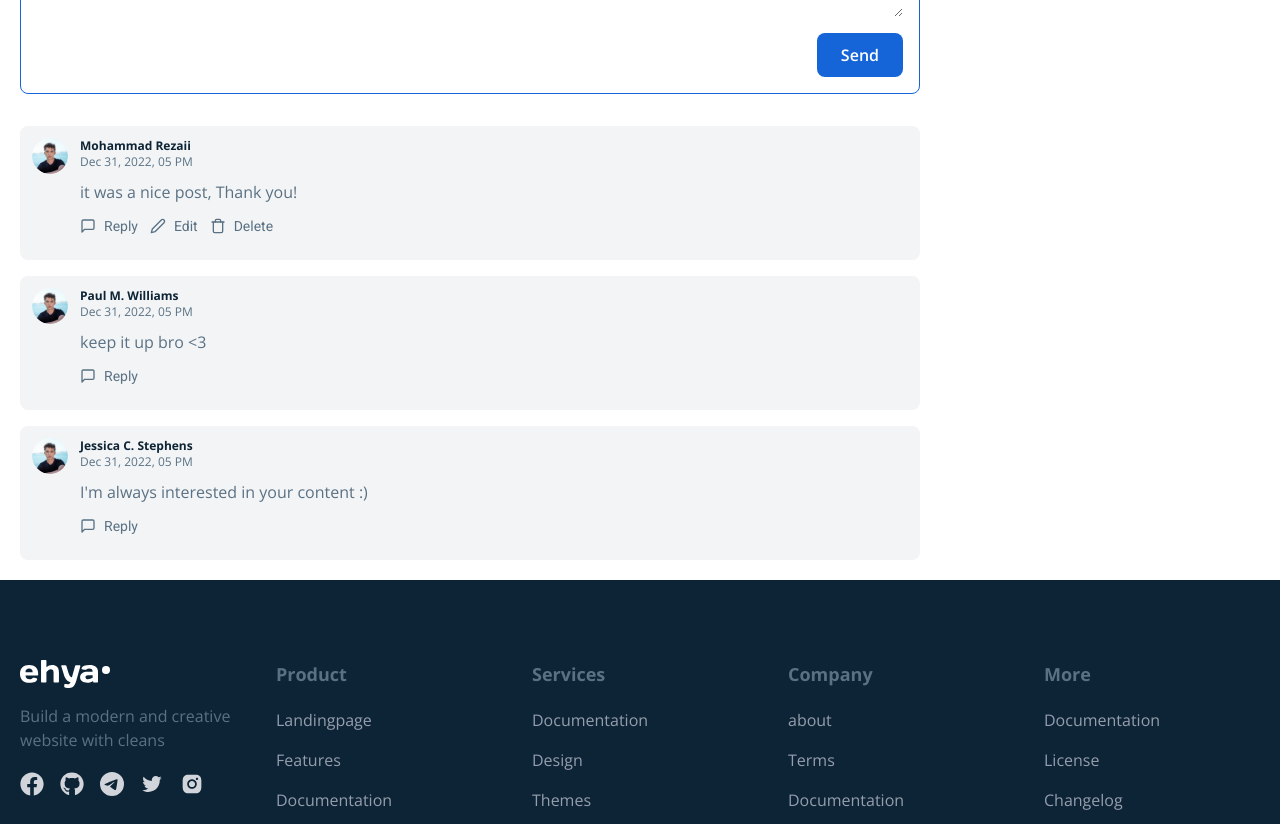
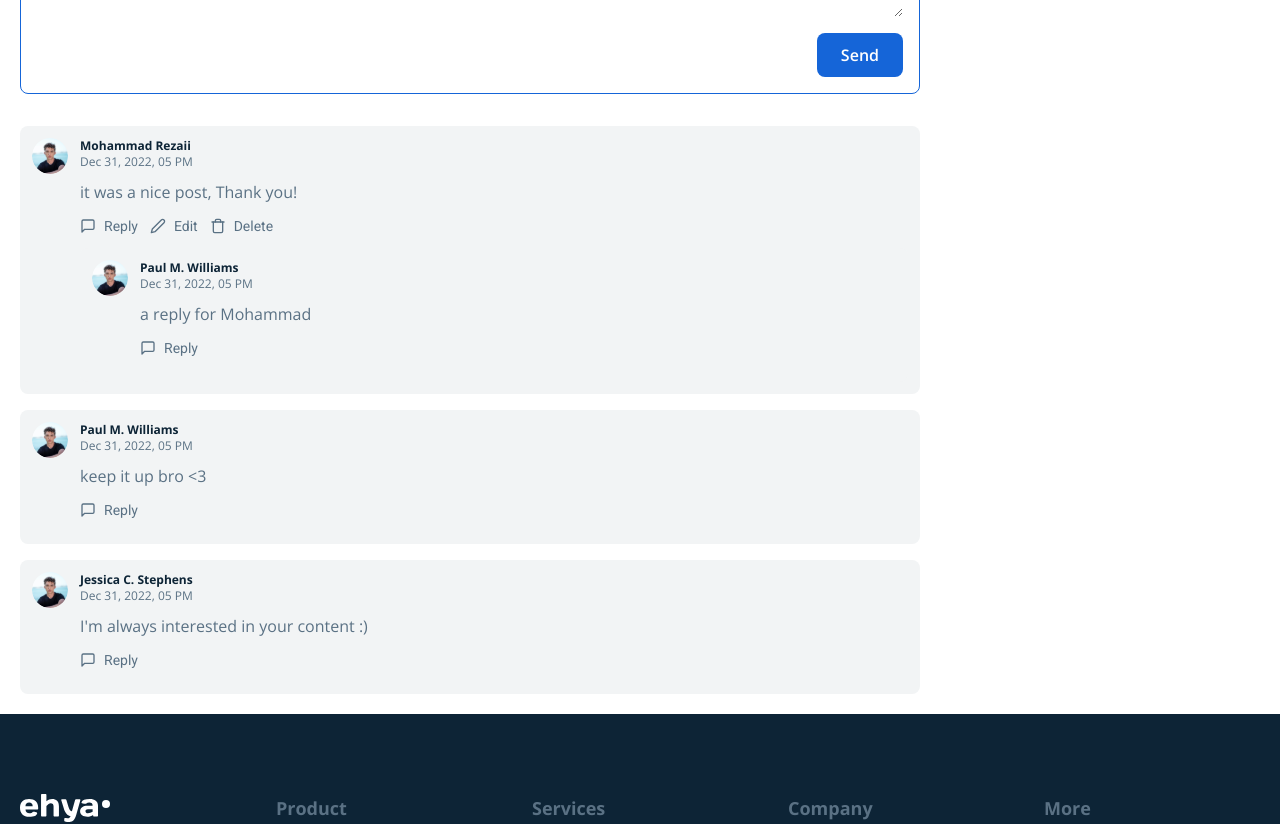
Before and after one commit to rizan1998/mern-blog-frontend, a React (Create React App) app: page /blog/1 in a window 1280 px wide. Shown: the part 1020-1844 px from the top of the page. Built offline with nearby package versions, Linux system fonts and the light colour scheme.

Commit message:
render the child component

```diff
--- a/src/components/comments/Comment.jsx
+++ b/src/components/comments/Comment.jsx
@@ -3,7 +3,7 @@ import { FiMessageSquare, FiEdit2, FiTrash } from "react-icons/fi";
 import { images } from "../../constants";
 import CommentForm from "./CommentForm";
 
-const Comment = ({ comment, logginedUserId, affectedComment, setAffectedComment, addComment, parentId = null, updateComment, deleteComment }) => {
+const Comment = ({ comment, logginedUserId, affectedComment, setAffectedComment, addComment, parentId = null, updateComment, deleteComment, replies }) => {
   const isUserLoggined = Boolean(logginedUserId);
   const commentBelongsToUser = logginedUserId === comment.user._id;
   const isReplying = affectedComment && affectedComment.type === "replying" && affectedComment._id === comment._id;
@@ -47,6 +47,24 @@ const Comment = ({ comment, logginedUserId, affectedComment, setAffectedComment,
           )}
         </div>
         {isReplying && <CommentForm btnLabel="Reply" formSubmitHanlder={(value) => addComment(value, repliedCommentId, replyOnUserId)} formCancelHandler={() => setAffectedComment(null)} />}
+        {replies.length > 0 && (
+          <div>
+            {replies.map((reply) => (
+              <Comment
+                key={reply._id}
+                addComment={addComment}
+                affectedComment={affectedComment}
+                setAffectedComment={setAffectedComment}
+                comment={reply}
+                deleteComment={deleteComment}
+                logginedUserId={logginedUserId}
+                replies={[]}
+                updateComment={updateComment}
+                parentId={comment._id}
+              />
+            ))}
+          </div>
+        )}
       </div>
     </div>
   );
--- a/src/components/comments/CommentsContainer.jsx
+++ b/src/components/comments/CommentsContainer.jsx
@@ -19,7 +19,7 @@ const CommentsContainer = ({ className, logginedUserId }) => {
   const addCommentHandler = (value, parent = null, replyOnUser = null) => {
     console.log([value, parent, replyOnUser]);
     const newComment = {
-      _id: 10 + 1,
+      _id: Math.random().toString(),
       user: {
         _id: "a",
         name: "Mohammad Rezaii",
@@ -28,7 +28,7 @@ const CommentsContainer = ({ className, logginedUserId }) => {
       post: "1",
       parent: parent,
       replyOnUser: replyOnUser,
-      createdAt: "2022-12-31T17:22:05.092+0000",
+      createdAt: new Date().toISOString(),
     };
 
     setComments((curState) => {
@@ -55,6 +55,14 @@ const CommentsContainer = ({ className, logginedUserId }) => {
     setComments(updatedComments);
   };
 
+  const getRepliesHandler = (commentId) => {
+    return comments
+      .filter((comment) => comment.parent === commentId)
+      .sort((a, b) => {
+        return new Date(a.createdAt).getTime() - new Date(b.createdAt).getTime();
+      });
+  };
+
   return (
     <div className={`${className}`}>
       <CommentForm btnLabel="Send" formSubmitHanlder={(value) => addCommentHandler(value)} />
@@ -69,6 +77,7 @@ const CommentsContainer = ({ className, logginedUserId }) => {
             addComment={addCommentHandler}
             updateComment={updateCommentHandler}
             deleteComment={deleteCommentHandler}
+            replies={getRepliesHandler(comment._id)}
           />
         ))}
       </div>
```
